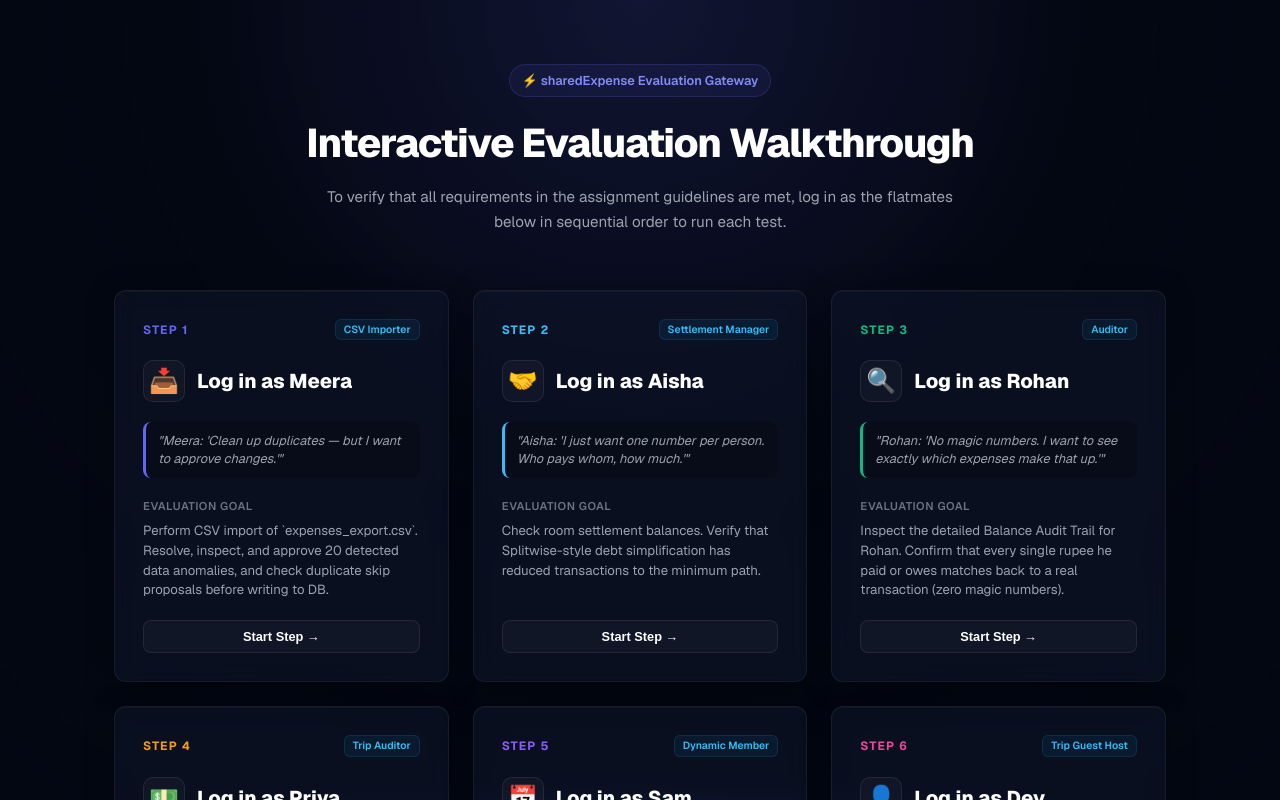
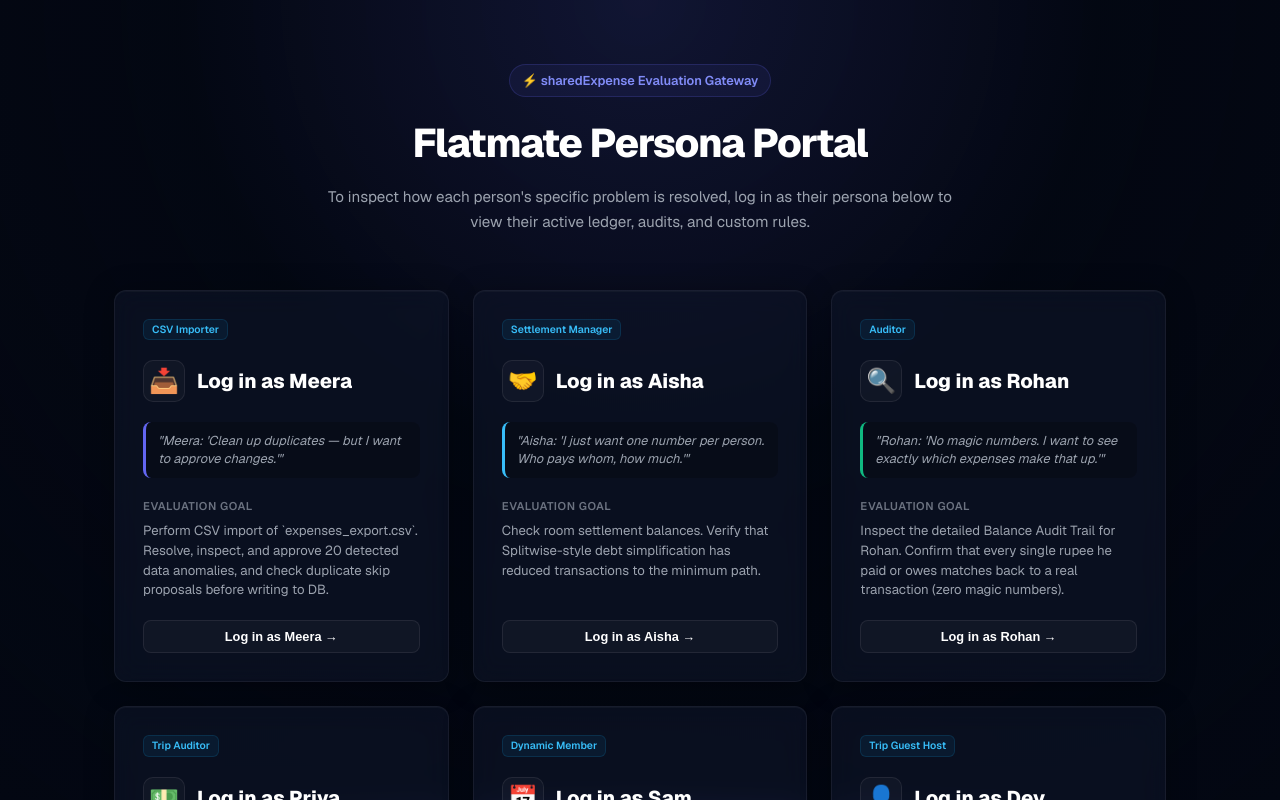
Before and after one commit to utkarshsxn12/Assignment1, a Next.js app: page /login in a window 1280 px wide. Shown: the top 800 px of the page. Built offline with nearby package versions, Linux system fonts and the light colour scheme.

Commit message:
style: remove step numbering labels, refine problem resolution details

```diff
--- a/src/app/login/page.tsx
+++ b/src/app/login/page.tsx
@@ -14,7 +14,6 @@ export default function LoginPage() {
 
   const steps = [
     {
-      stepNumber: "Step 1",
       name: "Meera",
       role: "CSV Importer",
       assignmentQuery: "Meera: 'Clean up duplicates — but I want to approve changes.'",
@@ -24,7 +23,6 @@ export default function LoginPage() {
       badgeColor: "var(--color-primary)",
     },
     {
-      stepNumber: "Step 2",
       name: "Aisha",
       role: "Settlement Manager",
       assignmentQuery: "Aisha: 'I just want one number per person. Who pays whom, how much.'",
@@ -34,7 +32,6 @@ export default function LoginPage() {
       badgeColor: "var(--color-secondary)",
     },
     {
-      stepNumber: "Step 3",
       name: "Rohan",
       role: "Auditor",
       assignmentQuery: "Rohan: 'No magic numbers. I want to see exactly which expenses make that up.'",
@@ -44,7 +41,6 @@ export default function LoginPage() {
       badgeColor: "#10b981",
     },
     {
-      stepNumber: "Step 4",
       name: "Priya",
       role: "Trip Auditor",
       assignmentQuery: "Priya: 'Half the trip was in dollars. The sheet pretends 1 USD = 1 INR.'",
@@ -54,7 +50,6 @@ export default function LoginPage() {
       badgeColor: "#f59e0b",
     },
     {
-      stepNumber: "Step 5",
       name: "Sam",
       role: "Dynamic Member",
       assignmentQuery: "Sam: 'I moved in mid-April. Why would March electricity affect my balance?'",
@@ -64,7 +59,6 @@ export default function LoginPage() {
       badgeColor: "#8b5cf6",
     },
     {
-      stepNumber: "Step 6",
       name: "Dev",
       role: "Trip Guest Host",
       assignmentQuery: "Dev: 'Trip participant. Dev's friend Kabir joined trip split.'",
@@ -102,10 +96,10 @@ export default function LoginPage() {
           ⚡ sharedExpense Evaluation Gateway
         </div>
         <h1 style={{ fontSize: "2.5rem", fontWeight: 800, letterSpacing: "-0.03em", marginBottom: "0.75rem" }}>
-          Interactive Evaluation Walkthrough
+          Flatmate Persona Portal
         </h1>
         <p style={{ fontSize: "0.95rem", color: "var(--text-secondary)", maxWidth: "650px", margin: "0 auto", lineHeight: "1.6" }}>
-          To verify that all requirements in the assignment guidelines are met, log in as the flatmates below in sequential order to run each test.
+          To inspect how each person's specific problem is resolved, log in as their persona below to view their active ledger, audits, and custom rules.
         </p>
       </div>
 
@@ -140,17 +134,8 @@ export default function LoginPage() {
               e.currentTarget.style.boxShadow = "none";
             }}
           >
-            {/* Step & Role Indicator Header */}
+            {/* Role Indicator Header */}
             <div style={{ display: "flex", justifyContent: "space-between", alignItems: "center" }}>
-              <span style={{
-                fontSize: "0.75rem",
-                fontWeight: 700,
-                color: s.badgeColor,
-                textTransform: "uppercase",
-                letterSpacing: "0.1em"
-              }}>
-                {s.stepNumber}
-              </span>
               <span className="badge badge-info" style={{ fontSize: "0.65rem", padding: "2px 8px" }}>
                 {s.role}
               </span>
@@ -227,7 +212,7 @@ export default function LoginPage() {
                 e.currentTarget.style.boxShadow = "none";
               }}
             >
-              Start Step →
+              Log in as {s.name} →
             </button>
           </div>
         ))}
```
Also changed, not shown: src/components/WalkthroughGuide.tsx (+26 -26 lines).
